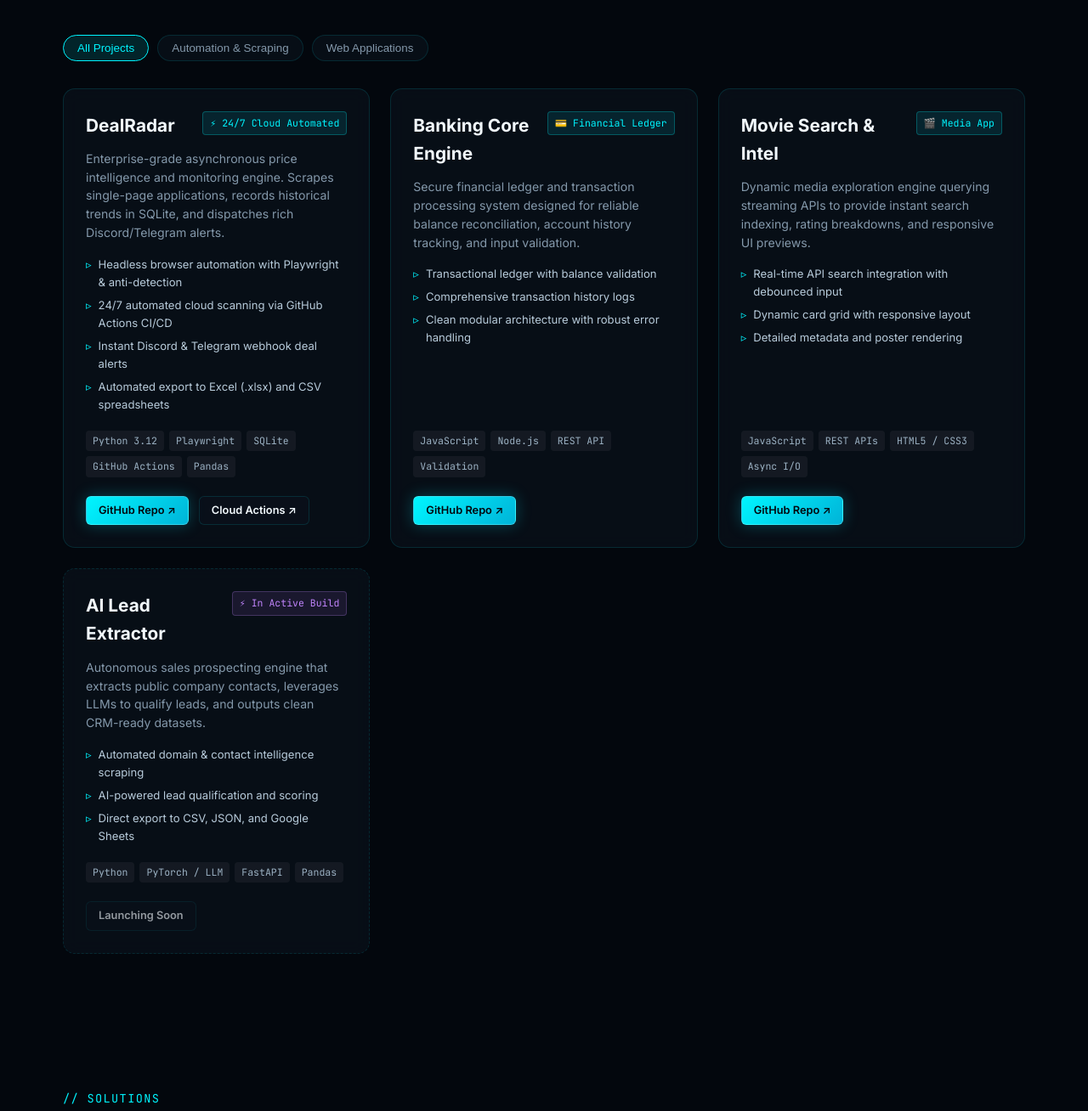
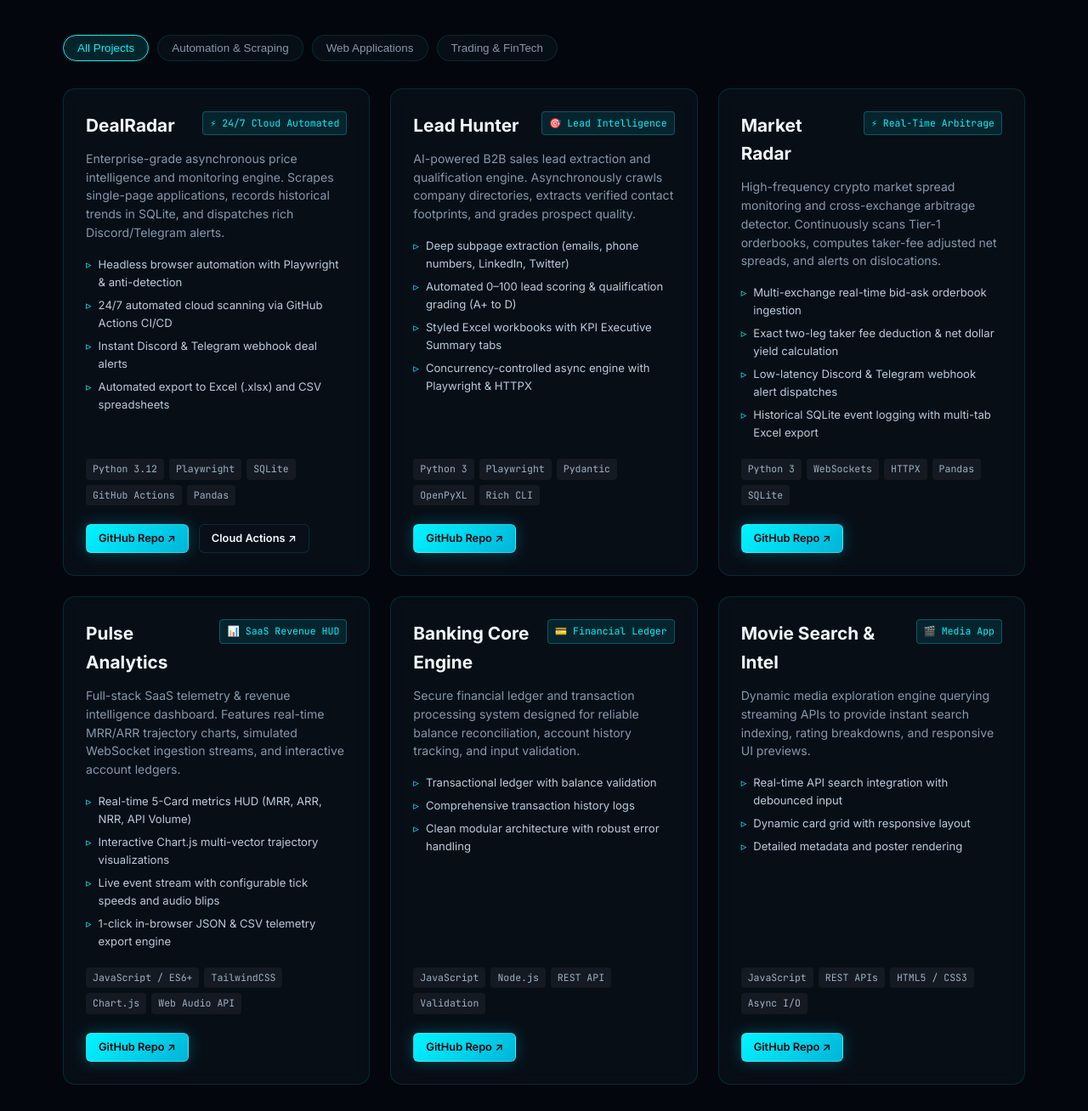
Before and after one commit to cypherstackdev/cypherstackdev.github.io, a plain HTML site: page index.html in a window 1280 px wide. Shown: the part 1426-2734 px from the top of the page at 85% size. Drawn offline with Linux system fonts and the light colour scheme.

Commit message:
feat: add Lead Hunter, Market Radar, and Pulse Analytics to featured projects grid

```diff
--- a/index.html
+++ b/index.html
@@ -156,6 +156,7 @@
         <button class="filter-btn active" data-filter="all">All Projects</button>
         <button class="filter-btn" data-filter="automation">Automation & Scraping</button>
         <button class="filter-btn" data-filter="fullstack">Web Applications</button>
+        <button class="filter-btn" data-filter="fintech">Trading & FinTech</button>
       </div>
 
       <div class="projects-grid">
@@ -192,7 +193,99 @@
           </div>
         </div>
 
-        <!-- Project 2: Banking Transaction Core -->
+        <!-- Project 2: Lead Hunter -->
+        <div class="project-card" data-category="automation">
+          <div>
+            <div class="project-header">
+              <h3 class="project-title">Lead Hunter</h3>
+              <span class="project-badge">🎯 Lead Intelligence</span>
+            </div>
+            <p class="project-description">
+              AI-powered B2B sales lead extraction and qualification engine. Asynchronously crawls company directories, extracts verified contact footprints, and grades prospect quality.
+            </p>
+            <ul class="project-features">
+              <li><span class="feature-bullet">▹</span> Deep subpage extraction (emails, phone numbers, LinkedIn, Twitter)</li>
+              <li><span class="feature-bullet">▹</span> Automated 0–100 lead scoring & qualification grading (A+ to D)</li>
+              <li><span class="feature-bullet">▹</span> Styled Excel workbooks with KPI Executive Summary tabs</li>
+              <li><span class="feature-bullet">▹</span> Concurrency-controlled async engine with Playwright & HTTPX</li>
+            </ul>
+          </div>
+          <div>
+            <div class="project-tech-stack">
+              <span class="tech-tag">Python 3</span>
+              <span class="tech-tag">Playwright</span>
+              <span class="tech-tag">Pydantic</span>
+              <span class="tech-tag">OpenPyXL</span>
+              <span class="tech-tag">Rich CLI</span>
+            </div>
+            <div class="project-links">
+              <a href="https://github.com/arandomguyalive/lead-hunter" target="_blank" class="btn btn-primary btn-sm">GitHub Repo ↗</a>
+            </div>
+          </div>
+        </div>
+
+        <!-- Project 3: Market Radar -->
+        <div class="project-card" data-category="fintech">
+          <div>
+            <div class="project-header">
+              <h3 class="project-title">Market Radar</h3>
+              <span class="project-badge">⚡ Real-Time Arbitrage</span>
+            </div>
+            <p class="project-description">
+              High-frequency crypto market spread monitoring and cross-exchange arbitrage detector. Continuously scans Tier-1 orderbooks, computes taker-fee adjusted net spreads, and alerts on dislocations.
+            </p>
+            <ul class="project-features">
+              <li><span class="feature-bullet">▹</span> Multi-exchange real-time bid-ask orderbook ingestion</li>
+              <li><span class="feature-bullet">▹</span> Exact two-leg taker fee deduction & net dollar yield calculation</li>
+              <li><span class="feature-bullet">▹</span> Low-latency Discord & Telegram webhook alert dispatches</li>
+              <li><span class="feature-bullet">▹</span> Historical SQLite event logging with multi-tab Excel export</li>
+            </ul>
+          </div>
+          <div>
+            <div class="project-tech-stack">
+              <span class="tech-tag">Python 3</span>
+              <span class="tech-tag">WebSockets</span>
+              <span class="tech-tag">HTTPX</span>
+              <span class="tech-tag">Pandas</span>
+              <span class="tech-tag">SQLite</span>
+            </div>
+            <div class="project-links">
+              <a href="https://github.com/arandomguyalive/market-radar" target="_blank" class="btn btn-primary btn-sm">GitHub Repo ↗</a>
+            </div>
+          </div>
+        </div>
+
+        <!-- Project 4: Pulse Analytics -->
+        <div class="project-card" data-category="fullstack">
+          <div>
+            <div class="project-header">
+              <h3 class="project-title">Pulse Analytics</h3>
+              <span class="project-badge">📊 SaaS Revenue HUD</span>
+            </div>
+            <p class="project-description">
+              Full-stack SaaS telemetry & revenue intelligence dashboard. Features real-time MRR/ARR trajectory charts, simulated WebSocket ingestion streams, and interactive account ledgers.
+            </p>
+            <ul class="project-features">
+              <li><span class="feature-bullet">▹</span> Real-time 5-Card metrics HUD (MRR, ARR, NRR, API Volume)</li>
+              <li><span class="feature-bullet">▹</span> Interactive Chart.js multi-vector trajectory visualizations</li>
+              <li><span class="feature-bullet">▹</span> Live event stream with configurable tick speeds and audio blips</li>
+              <li><span class="feature-bullet">▹</span> 1-click in-browser JSON & CSV telemetry export engine</li>
+            </ul>
+          </div>
+          <div>
+            <div class="project-tech-stack">
+              <span class="tech-tag">JavaScript / ES6+</span>
+              <span class="tech-tag">TailwindCSS</span>
+              <span class="tech-tag">Chart.js</span>
+              <span class="tech-tag">Web Audio API</span>
+            </div>
+            <div class="project-links">
+              <a href="https://github.com/arandomguyalive/pulse-analytics" target="_blank" class="btn btn-primary btn-sm">GitHub Repo ↗</a>
+            </div>
+          </div>
+        </div>
+
+        <!-- Project 5: Banking Transaction Core -->
         <div class="project-card" data-category="fullstack">
           <div>
             <div class="project-header">
@@ -221,7 +314,7 @@
           </div>
         </div>
 
-        <!-- Project 3: Movie Intelligence & Search App -->
+        <!-- Project 6: Movie Intelligence & Search App -->
         <div class="project-card" data-category="fullstack">
           <div>
             <div class="project-header">
@@ -246,35 +339,6 @@
             </div>
             <div class="project-links">
               <a href="https://github.com/arandomguyalive/movie-search-app" target="_blank" class="btn btn-primary btn-sm">GitHub Repo ↗</a>
-            </div>
-          </div>
-        </div>
-
-        <!-- Project 4: Upcoming / In Development -->
-        <div class="project-card" data-category="automation" style="border-style: dashed;">
-          <div>
-            <div class="project-header">
-              <h3 class="project-title">AI Lead Extractor</h3>
-              <span class="project-badge purple">⚡ In Active Build</span>
-            </div>
-            <p class="project-description">
-              Autonomous sales prospecting engine that extracts public company contacts, leverages LLMs to qualify leads, and outputs clean CRM-ready datasets.
-            </p>
-            <ul class="project-features">
-              <li><span class="feature-bullet">▹</span> Automated domain & contact intelligence scraping</li>
-              <li><span class="feature-bullet">▹</span> AI-powered lead qualification and scoring</li>
-              <li><span class="feature-bullet">▹</span> Direct export to CSV, JSON, and Google Sheets</li>
-            </ul>
-          </div>
-          <div>
-            <div class="project-tech-stack">
-              <span class="tech-tag">Python</span>
-              <span class="tech-tag">PyTorch / LLM</span>
-              <span class="tech-tag">FastAPI</span>
-              <span class="tech-tag">Pandas</span>
-            </div>
-            <div class="project-links">
-              <span class="btn btn-secondary btn-sm" style="opacity: 0.6; cursor: default;">Launching Soon</span>
             </div>
           </div>
         </div>
@@ -347,6 +411,7 @@
                 <option value="24/7 Cloud Automation & Alert Bot">24/7 Cloud Automation & Alert Bot</option>
                 <option value="Full-Stack Web / API Development">Full-Stack Web / API Development</option>
                 <option value="Machine Learning / Data Pipeline">Machine Learning / Data Pipeline</option>
+                <option value="Trading / FinTech Bot">Trading / FinTech Bot</option>
                 <option value="Other Custom Engineering">Other Custom Engineering</option>
               </select>
             </div>
```
